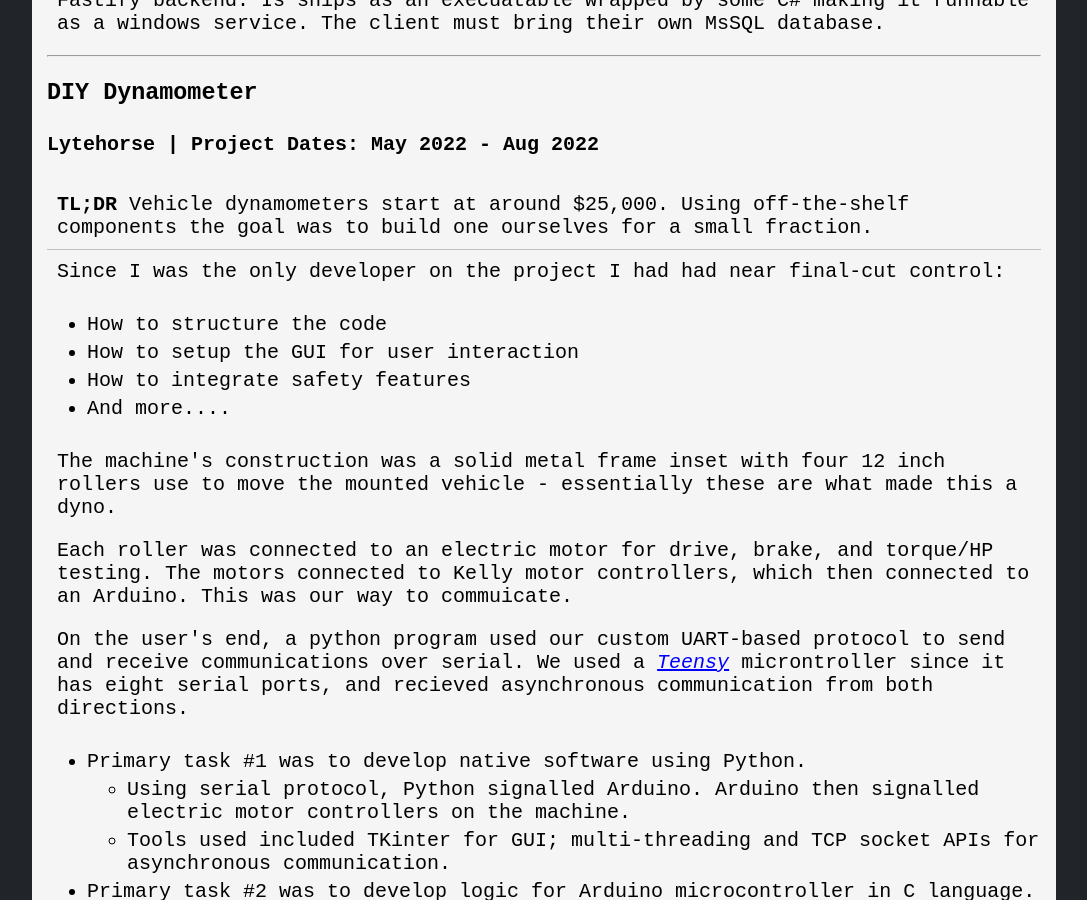
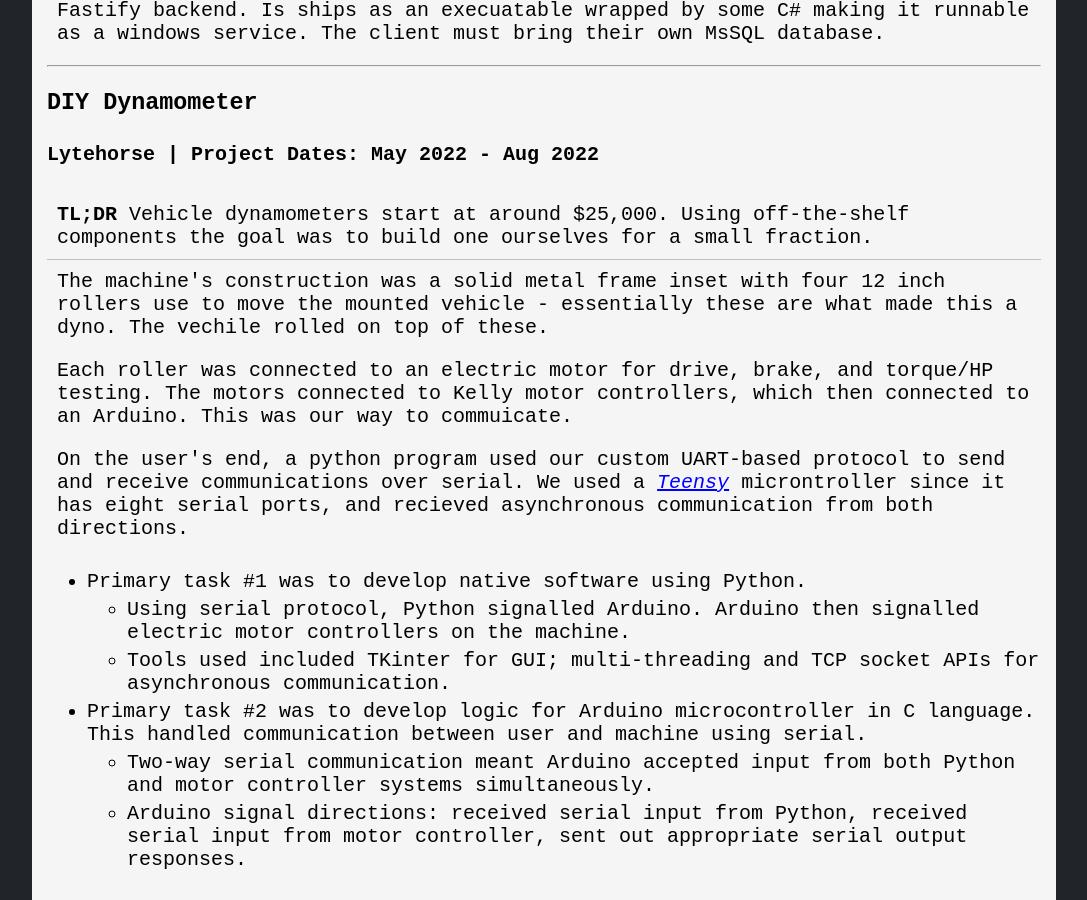
Before and after one commit to chrisdel101/chris-del-portfolio, a Jekyll site: the page built from projects-work-history.md, in a window 1280 px wide and 900 px high, scrolled down 2333 px. Shown: the whole window, without its empty margins (96-1183 px from the left). Built offline with Jekyll 4.4.1, drawn with Linux system fonts in a browser that asks for light colours; some of the changed text lies outside the part shown.

Commit message:
Add hr and more styling clean up

```diff
--- a/_data/json.yml
+++ b/_data/json.yml
@@ -9,11 +9,11 @@
 - key: top skills, tech & interests
   value: /manifest
   url: /manifest
-- key: work history
+- key: profesional stuff
   value:
       - value: work history
         url: /work-history
-      - value: projects --verbose
+      - value: work projects --verbose
         url: /projects-work-history
       - value: resume --pdf
         url: /resume.pdf
--- a/_includes/projects-history.html
+++ b/_includes/projects-history.html
@@ -1,5 +1,5 @@
 <div id="project-experience" class="work-related-content">
-  <h3 class="content-title">TOP PROJECTS OVERVIEW</h3>
+  <h3 class="content-title">TOP PROJECTS</h3>
   <hr />
   <div class="job-detail">
     <div id="pi-esri-integrator">
@@ -180,18 +180,8 @@
       </p>
       <div id="lytehorse-dyno">
         <p>
-          Since I was the only developer on the project I had had near final-cut
-          control:
-        </p>
-        <ul>
-          <li>How to structure the code</li>
-          <li>How to setup the GUI for user interaction</li>
-          <li>How to integrate safety features</li>
-          <li>And more....</li>
-        </ul>
-        <p>
           The machine's construction was a solid metal frame inset with four 12
-          inch rollers use to move the mounted vehicle - essentially these are what made this a dyno.
+          inch rollers use to move the mounted vehicle - essentially these are what made this a dyno. The vechile rolled on top of these.
         </p>
         <p>
           Each roller was connected to an electric motor for drive, brake, and
--- a/projects-work-history.md
+++ b/projects-work-history.md
@@ -4,12 +4,12 @@
 ---
 
 <section class="work-related-container page-container">
-    <div class="resume-heading">
+    <div class="page-heading">
         <h2 class="work-related-header" >Project History</h2>
         <a href="{{ '/' | relative_url }}">
             <div class="cir icon">CD</div>
         </a>
-        <div  class="work-related-header">A Verbose Overview of Top Work Projects</div>
+        <div>A Verbose Project Overview</div>
     </div>
     <div class="resume-content">
         <div class="resume-title">
```
Also changed, not shown: _includes/work-history.html (+19 -9 lines), work-history.md (+0 -1 lines).
